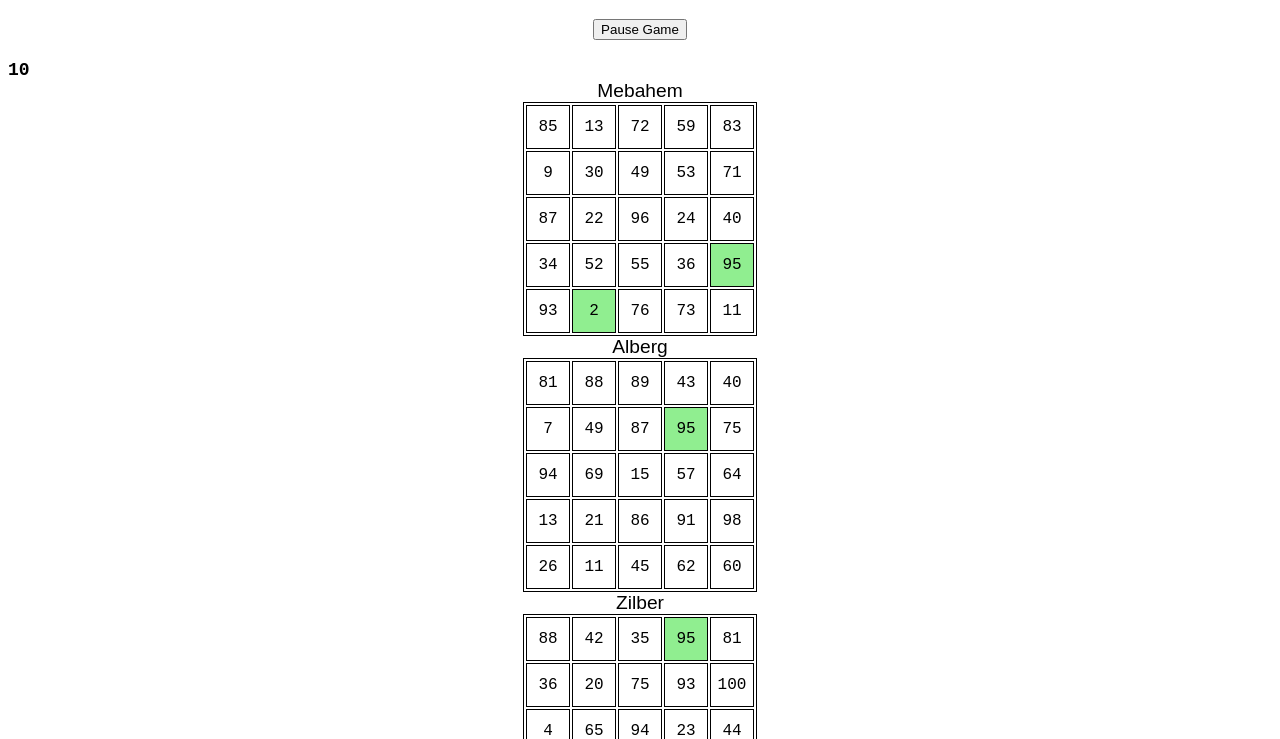
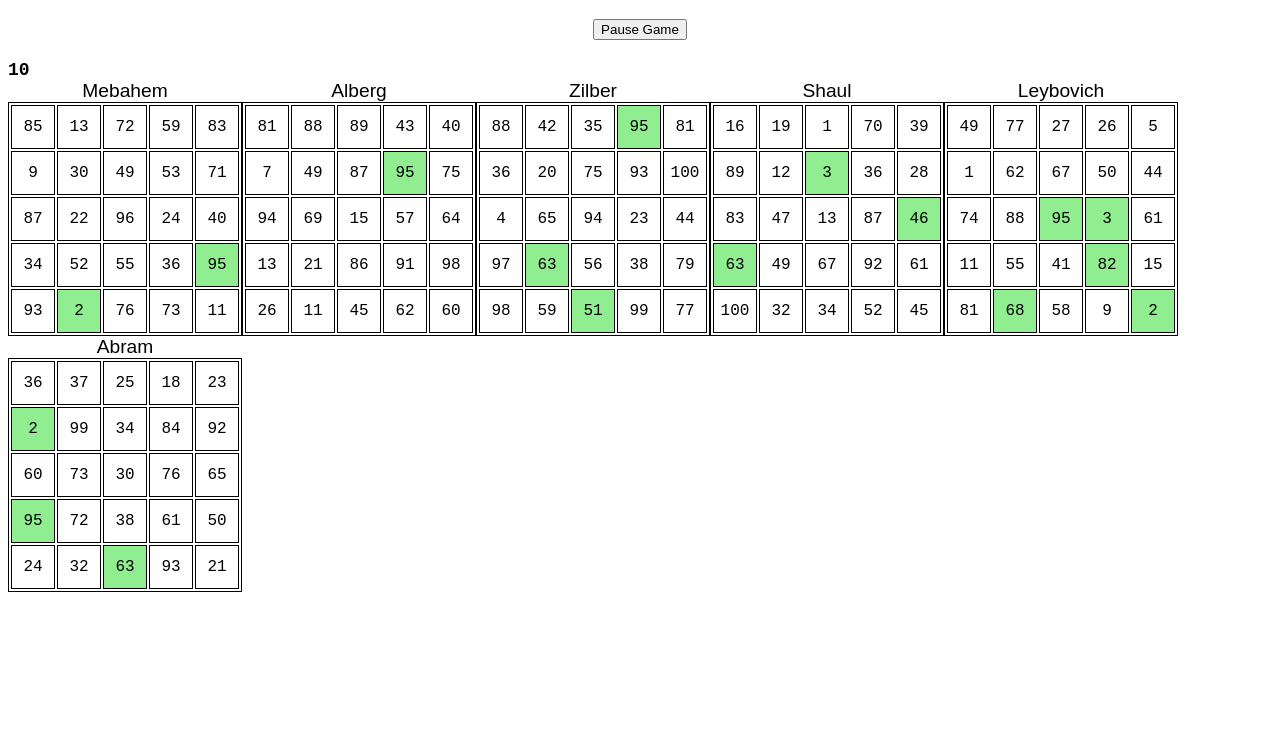
Before and after one commit to shrfrn/game-of-life, a plain HTML site: page bingo_index.html in a window 1280 px wide. Both pictures are taken after a click on the button "Start Game". Shown: the part 61-800 px from the top of the page. Drawn offline with Linux system fonts and the light colour scheme.

Commit message:
improve layout

```diff
--- a/bingo/css/styles.css
+++ b/bingo/css/styles.css
@@ -57,3 +57,7 @@ table td:hover {
 .table-winner {
     border: solid red;
 }
+
+.tbl-container{
+    display: flex; flex-wrap: wrap;
+}
--- a/bingo/js/Bingo.js
+++ b/bingo/js/Bingo.js
@@ -84,12 +84,14 @@ function getUniqueRandom(preDefinedList) {
 function createTableWithHeader(name) {
 	// Create the table element
 	const elTableContainer = document.querySelector(`.tbl-container`)
+	const elIndividualTable = document.createElement('div')
 	const elTitle = document.createElement('div')
 	const elTable = document.createElement('table')
 	elTitle.innerText = name
 	elTitle.classList.add('table-title')
-	elTableContainer.appendChild(elTitle)
-	elTableContainer.appendChild(elTable)
+	elTableContainer.appendChild(elIndividualTable)
+	elIndividualTable.appendChild(elTitle)
+	elIndividualTable.appendChild(elTable)
 	elTable.id = name
 	elTable.classList.add('bingo-table')
 
```
